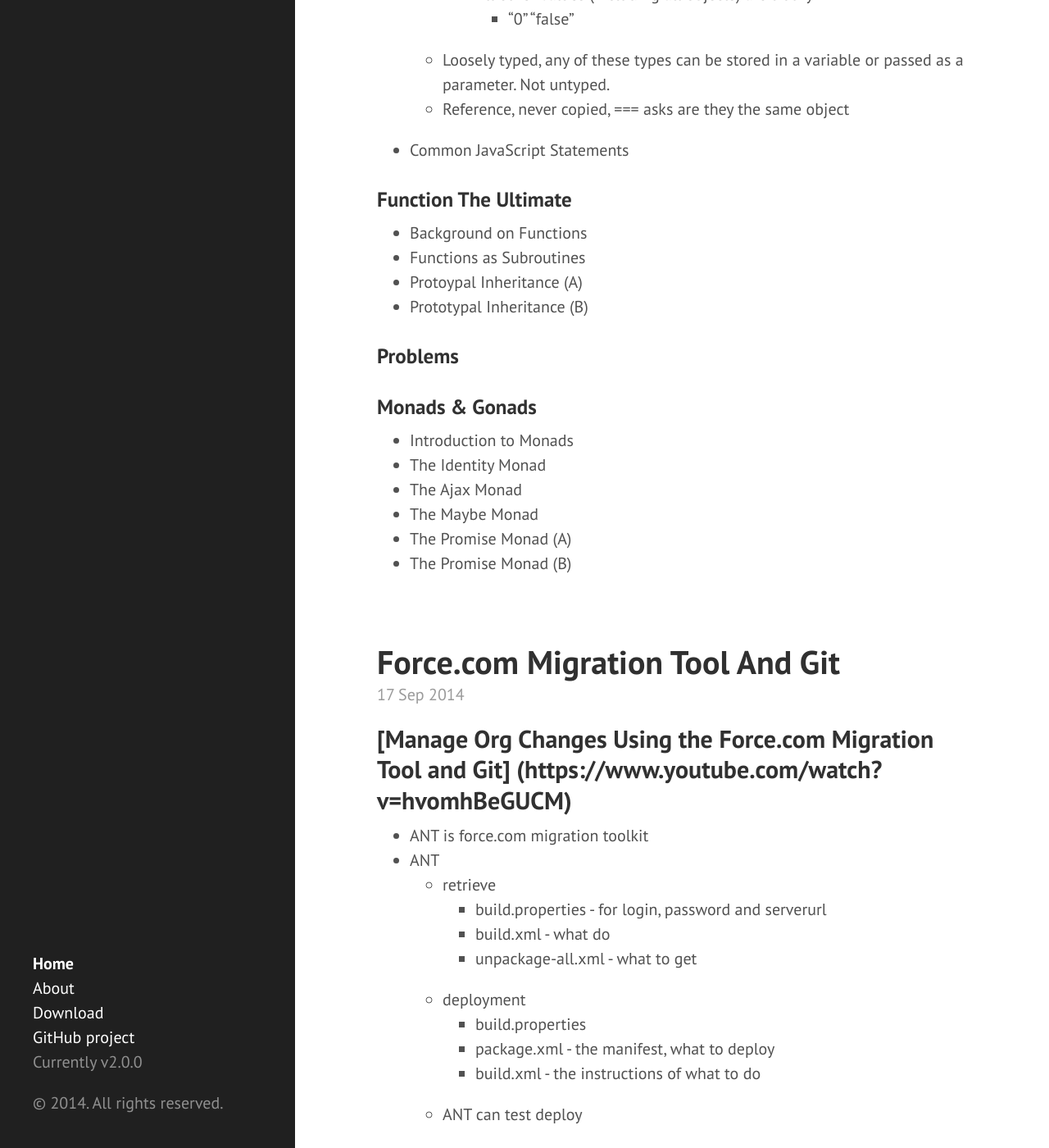
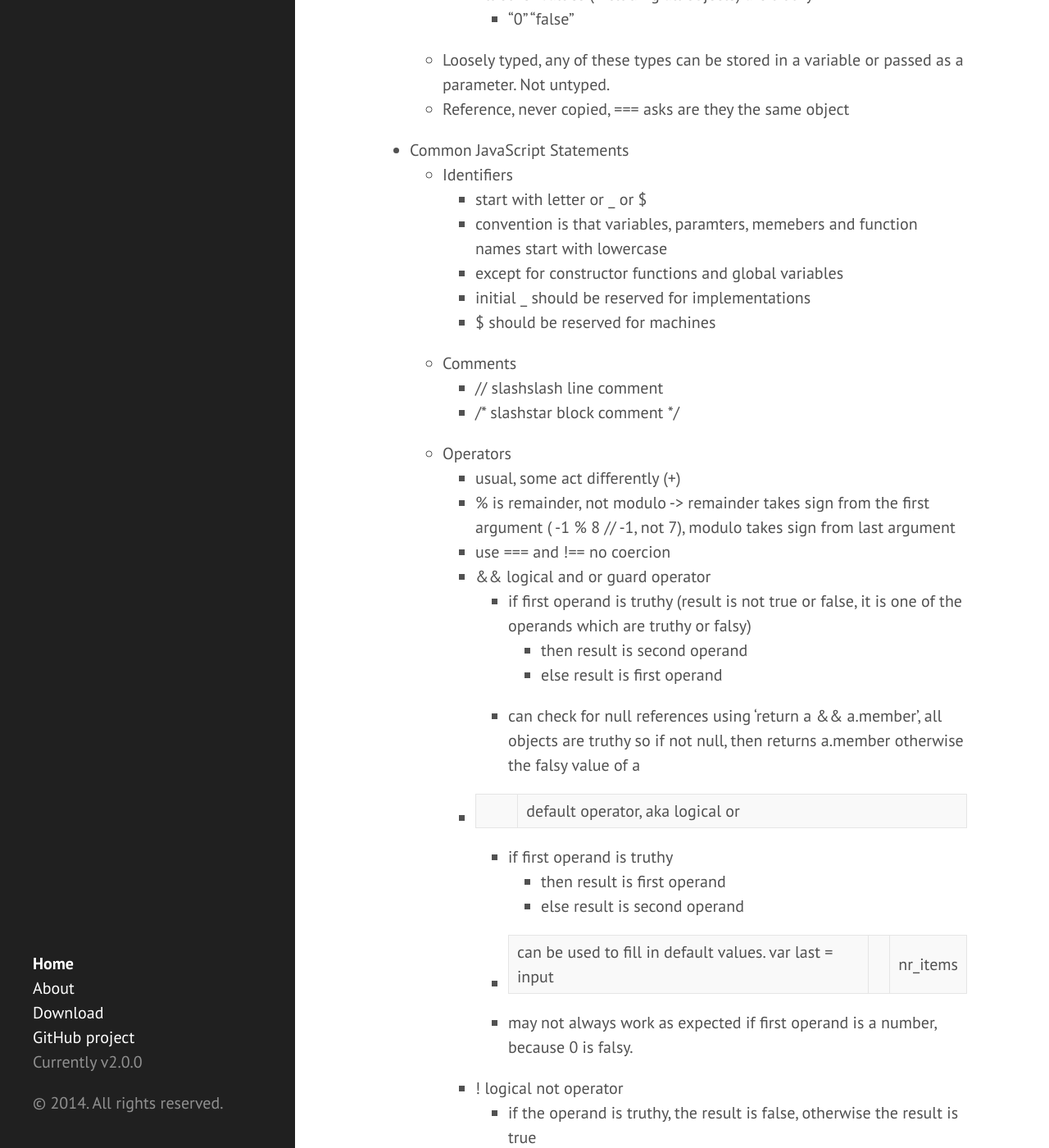
Before and after one commit to eneiand/eneiand.github.io, a Jekyll site: the page built from index.html, in a window 1280 px wide and 1400 px high, scrolled down 6607 px. Shown: the whole window at 82% size. Built offline with Jekyll 4.4.1, drawn with Linux system fonts in a browser that asks for light colours; Markdown is read by kramdown in place of the engine named in the settings; the list of posts is cut into pages by our own code; some of the changed text lies outside the part shown.

Commit message:
Update 2014-09-17-javascript-good-parts.md

```diff
--- a/_posts/2014-09-17-javascript-good-parts.md
+++ b/_posts/2014-09-17-javascript-good-parts.md
@@ -165,6 +165,38 @@
   * Reference, never copied, === asks are they the same object
 
 * Common JavaScript Statements
+  * Identifiers
+    * start with letter or _ or $
+    * convention is that variables, paramters, memebers and function names start with lowercase
+    * except for constructor functions and global variables
+    * initial _ should be reserved for implementations
+    * $ should be reserved for machines
+  * Comments
+    * // slashslash line comment
+    * /* slashstar block comment */
+  * Operators
+    * usual, some act differently (+)
+    * % is remainder, not modulo -> remainder takes sign from the first argument ( -1 % 8 // -1, not 7), modulo takes sign from last argument
+    * use === and !== no coercion
+    * && logical and or guard operator
+      * if first operand is truthy (result is not true or false, it is one of the operands which are truthy or falsy)
+        * then result is second operand
+        * else result is first operand
+      * can check for null references using 'return a && a.member', all objects are truthy so if not null, then returns a.member otherwise the falsy value of a
+    * || default operator, aka logical or
+      * if first operand is truthy
+        * then result is first operand
+        * else result is second operand
+      * can be used to fill in default values. var last = input || nr_items
+      * may not always work as expected if first operand is a number, because 0 is falsy.
+    * ! logical not operator
+      * if the operand is truthy, the result is false, otherwise the result is true
+      * !! produces booleans. so takes any value, convert to bool and ensure it matches original value
+        * truthy -> true, falsy -> false
+
+
+
+
 
 ### Function The Ultimate
 
```
